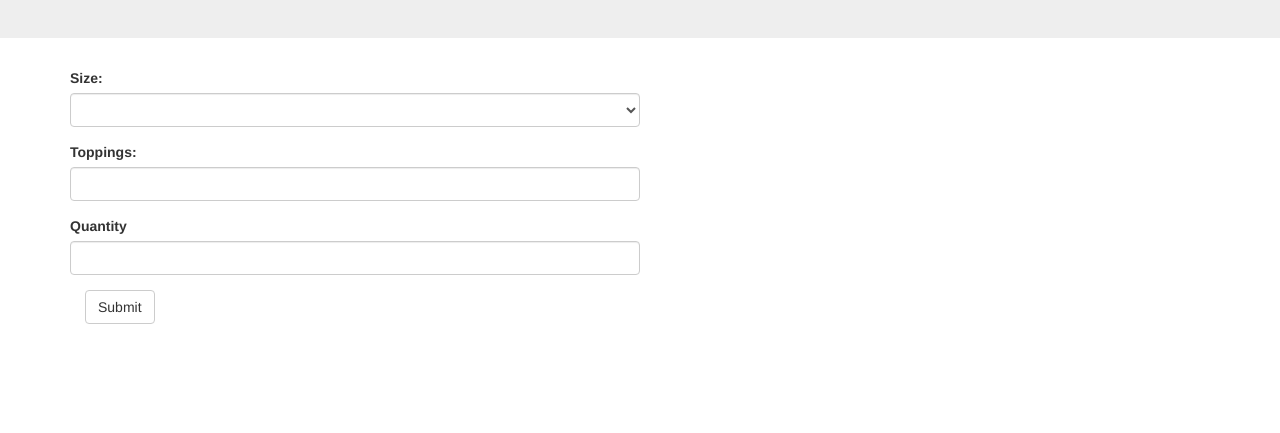
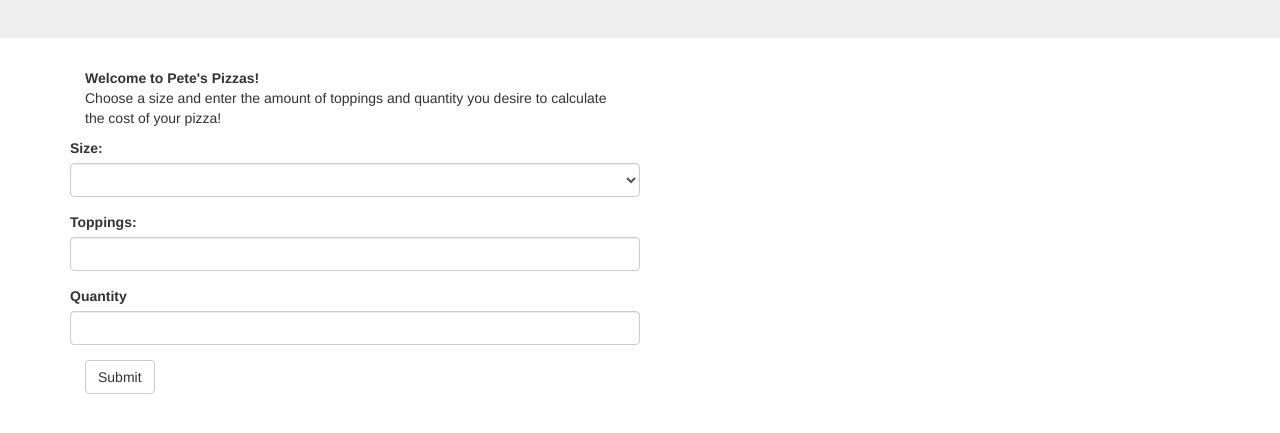
Before and after one commit to OskarRadon/pizza, a plain HTML site: page index.html in a window 1280 px wide. Shown: the part 157-590 px from the top of the page. Drawn offline with Linux system fonts and the light colour scheme.

Commit message:
Add intro text

```diff
--- a/index.html
+++ b/index.html
@@ -15,6 +15,10 @@
     </div>
     <div class="container">
       <div class="col-md-6">
+        <strong>Welcome to Pete's Pizzas!</strong>
+        <p>
+          Choose a size and enter the amount of toppings and quantity you desire to calculate the cost of your pizza!
+        </p>
         <form id="pizzaOrder" class="form-horizontal">
           <div class="form-group">
             <label for="size">Size:</label>
```
